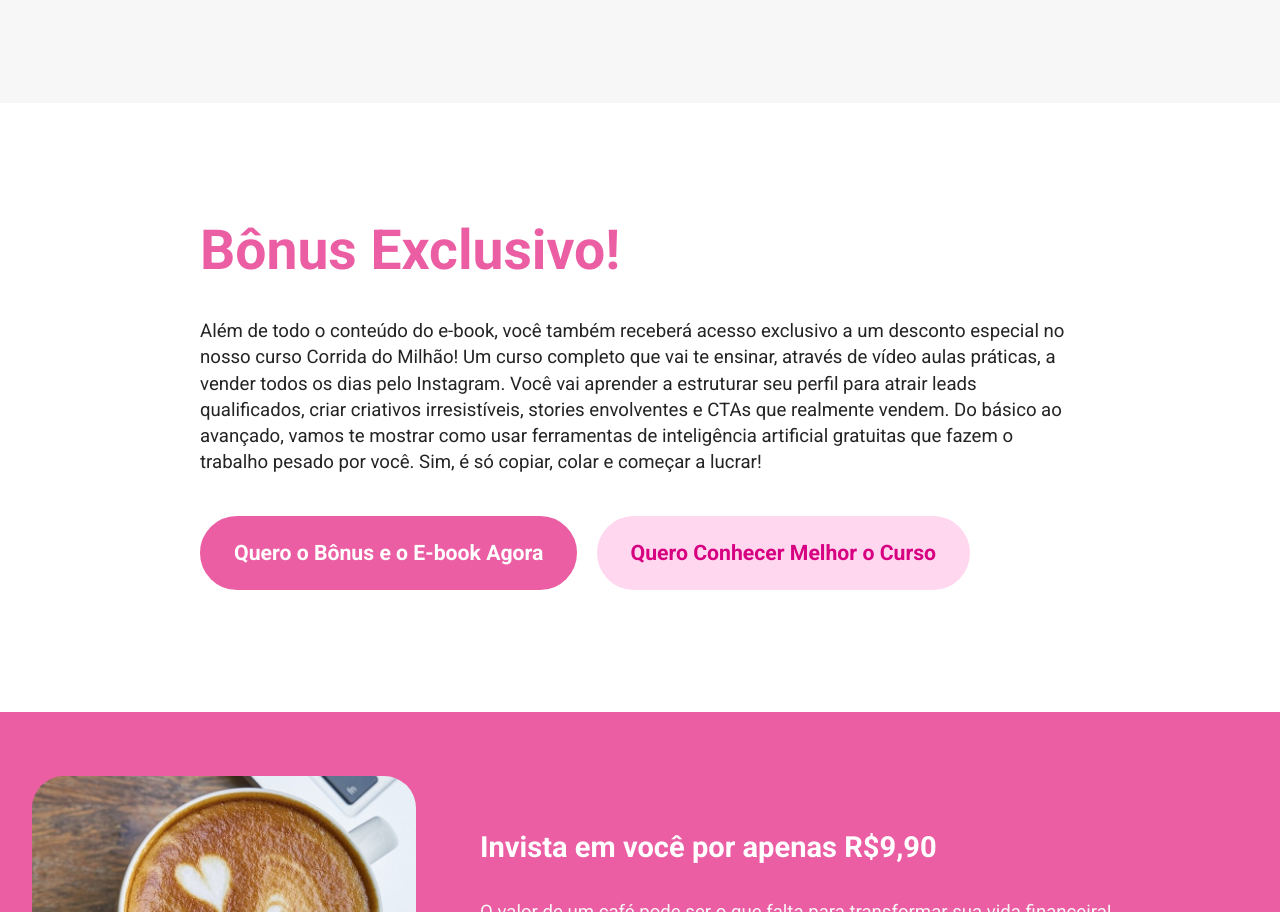
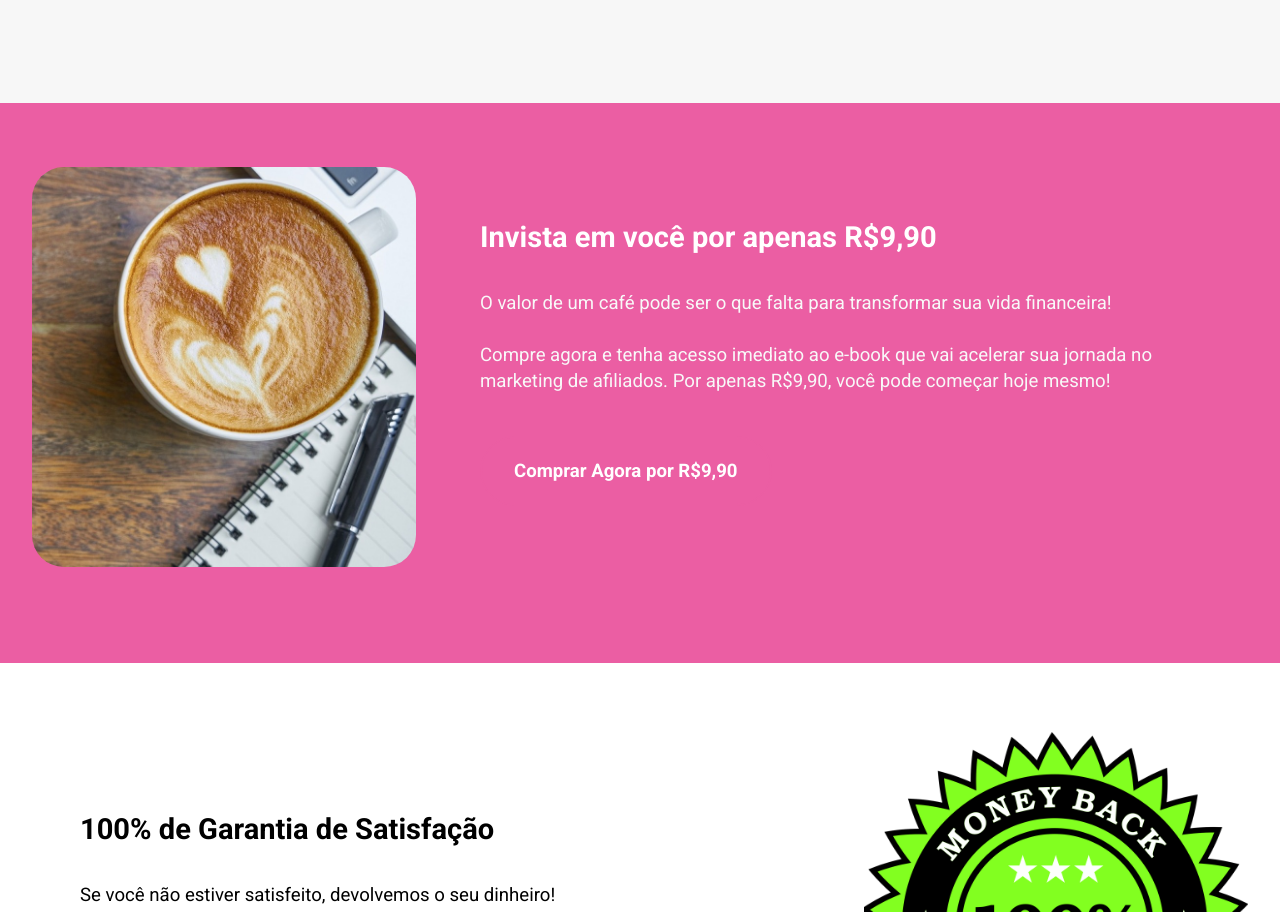
Before and after one commit to zezerinomattos/ebook_marketing_afiliados, a plain HTML site: page index.html in a window 1280 px wide. Shown: the part 2658-3570 px from the top of the page. Drawn offline with Linux system fonts and the light colour scheme; files whose address does not match are found by name.

Commit message:
Ajuste, removido a seção de bonus.

```diff
--- a/index.html
+++ b/index.html
@@ -185,7 +185,7 @@
       </div>
     </section>
 
-    <section data-bs-version="5.1" class="article13 cid-unCVowcKjD" id="article13-9">
+    <!-- <section data-bs-version="5.1" class="article13 cid-unCVowcKjD" id="article13-9">
         <div class="container">
             <div class="row justify-content-center">
                 <div class="card col-md-12 col-lg-10">
@@ -202,7 +202,7 @@
                 </div>
             </div>
         </div>
-    </section>
+    </section> -->
 
     <section data-bs-version="5.1" class="start article2 cid-unD0CGuuJo" id="article02-a">
       <div class="container">
```
